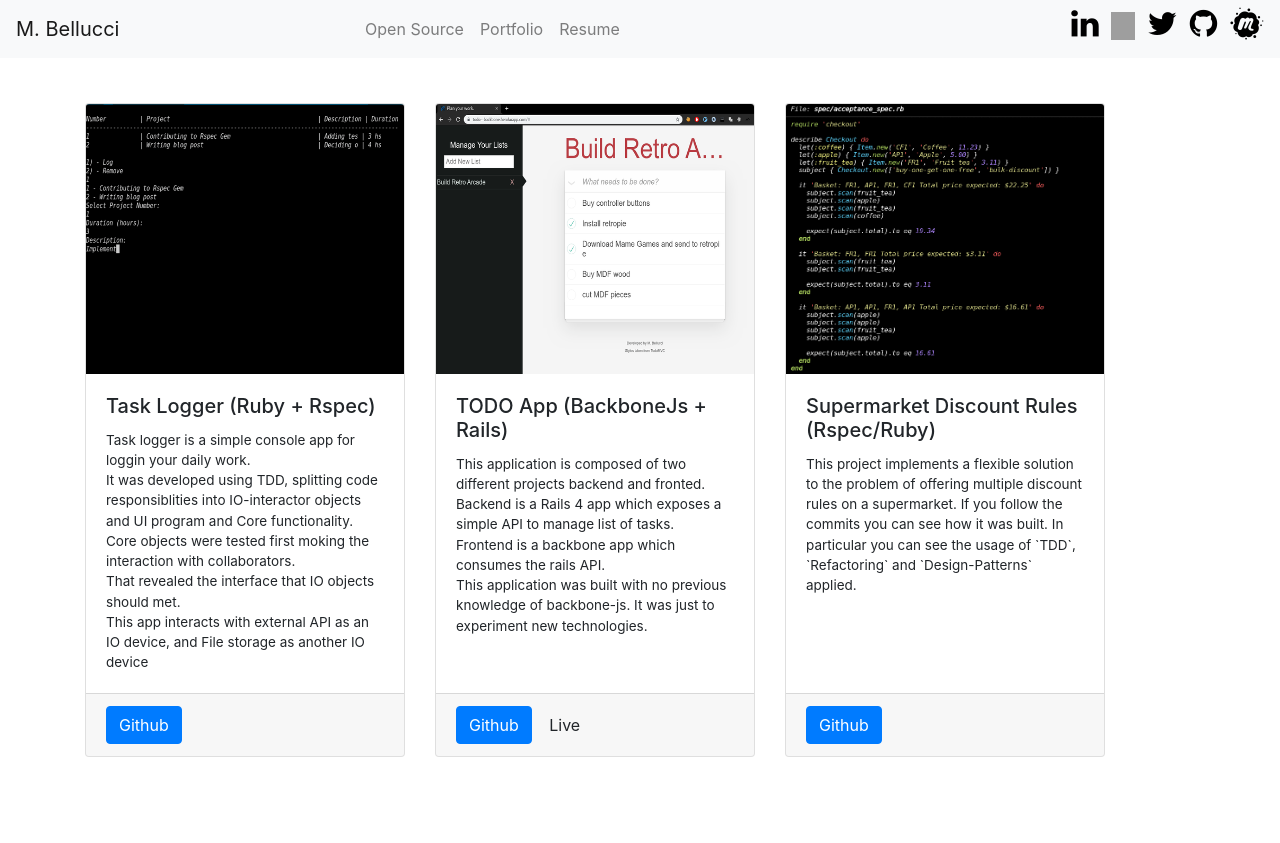
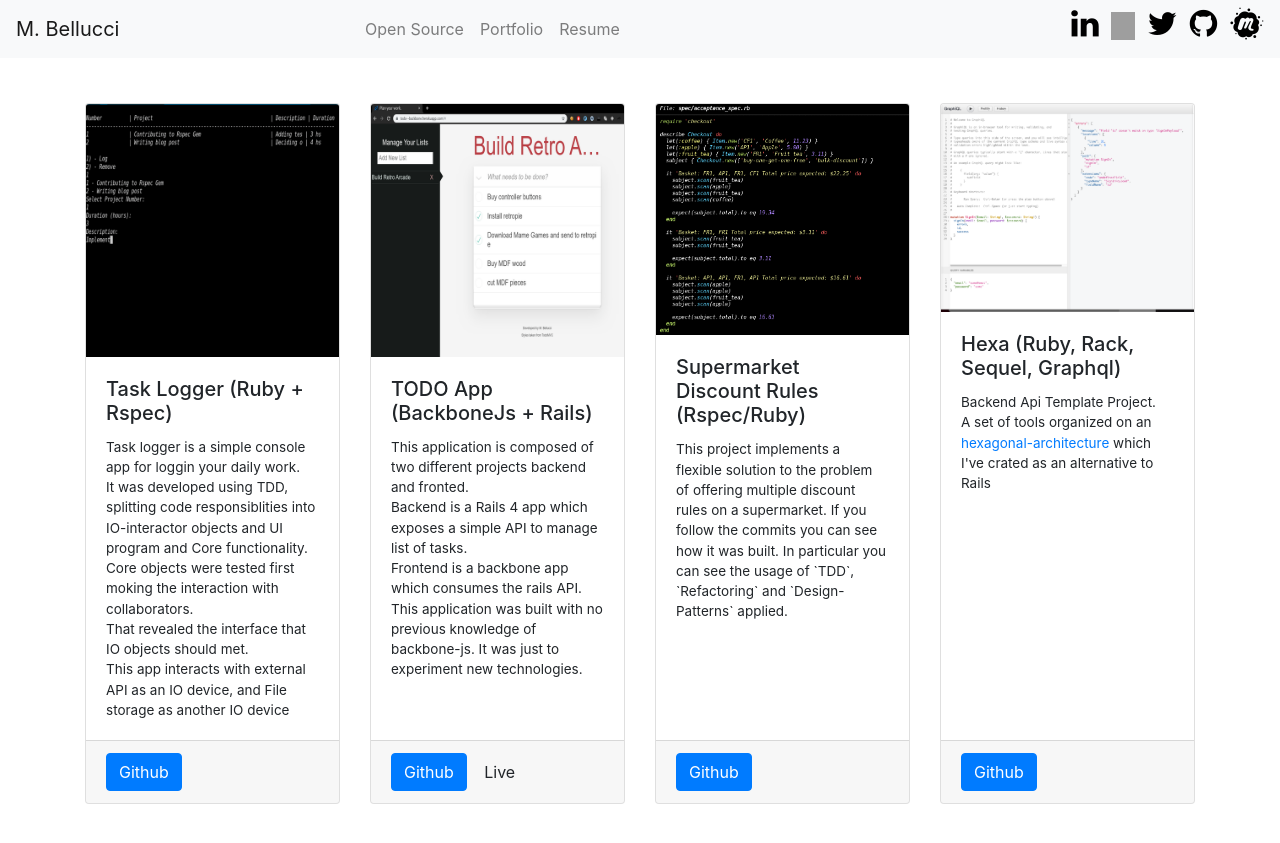
Before and after one commit to delbetu/delbetu.github.io, a Jekyll site: the page built from portfolio.html, in a window 1280 px wide. Shown: the top 843 px of the page. Built offline with Jekyll 4.4.1, drawn with Linux system fonts in a browser that asks for light colours; grey boxes are pictures that could not be loaded.

Commit message:
add hexa to portfolio

```diff
--- a/portfolio.html
+++ b/portfolio.html
@@ -68,4 +68,19 @@ title: Portfolio
       <a href='https://github.com/delbetu/refactoring-to-chain-of-responsibility' class='btn btn-primary' role='button'>Github</a>
     </div>
   </div>
+
+  <div class='card'>
+    <img src='/assets/images/hexa.png' class='card-img-top' alt='supemarket-rules-screenshot'>
+    <div class='card-body'>
+      <h5 class='card-title'> Hexa (Ruby, Rack, Sequel, Graphql)</h5>
+      <p class='card-text'>
+      Backend Api Template Project.<br/>
+      A set of tools organized on an <a href="https://en.wikipedia.org/wiki/Hexagonal_architecture_(software)">hexagonal-architecture</a> which I've crated as an alternative to Rails
+      </p>
+    </div>
+
+    <div class='card-footer'>
+      <a href='https://github.com/delbetu/hexa' class='btn btn-primary' role='button'>Github</a>
+    </div>
+  </div>
 </div>
```
Also changed, not shown: assets/images/hexa.png (added).
